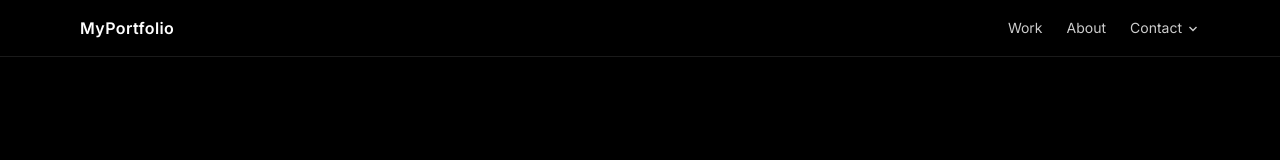
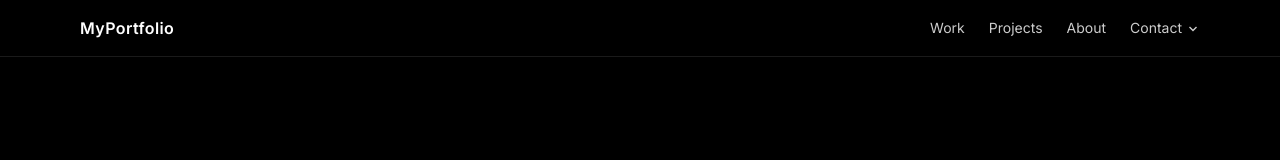
Before and after one commit to atulyasriv/dh-portfolio, a Next.js app: page / in a window 1280 px wide. Shown: the top 160 px of the page. Built offline with nearby package versions, Linux system fonts and the light colour scheme.

Commit message:
Updated portfolio changes

```diff
--- a/src/components/Navbar.tsx
+++ b/src/components/Navbar.tsx
@@ -1,5 +1,6 @@
 "use client";
 
+import { useState } from "react";
 import { motion } from "framer-motion";
 
 export default function Navbar() {
@@ -17,17 +18,24 @@ export default function Navbar() {
           <a href="#work" className="opacity-80 hover:opacity-100">
             Work
           </a>
+
+          {/* ✅ NEW — Projects opens your GitHub */}
+          <a
+            href="https://github.com/atulyasriv"
+            target="_blank"
+            rel="noopener noreferrer"
+            className="opacity-80 hover:opacity-100"
+          >
+            Projects
+          </a>
+
           <a href="#about" className="opacity-80 hover:opacity-100">
             About
           </a>
 
-          {/* Contact dropdown (Gmail + LinkedIn only) */}
+          {/* Contact dropdown stays same */}
           <div className="relative group">
-            <button
-              className="opacity-80 hover:opacity-100 inline-flex items-center gap-1"
-              aria-haspopup="true"
-              aria-expanded="false"
-            >
+            <button className="opacity-80 hover:opacity-100 inline-flex items-center gap-1">
               Contact
               <svg
                 width="14"
@@ -44,29 +52,18 @@ export default function Navbar() {
               </svg>
             </button>
 
-            <div
-              className="absolute right-0 mt-2 w-64 rounded-xl border border-white/10 bg-black/80 backdrop-blur-xl p-2
-                         opacity-0 translate-y-1 pointer-events-none
-                         transition duration-150 ease-out
-                         group-hover:opacity-100 group-hover:translate-y-0 group-hover:pointer-events-auto"
-              role="menu"
-            >
-              {/* Gmail */}
+            <div className="absolute right-0 mt-2 w-64 rounded-xl border border-white/10 bg-black/80 backdrop-blur-xl p-2 opacity-0 translate-y-1 pointer-events-none transition duration-150 ease-out group-hover:opacity-100 group-hover:translate-y-0 group-hover:pointer-events-auto">
               <a
-                href="mailto:atulyasrivastava104@gmail.com?subject=Hello%20Atulya"
+                href="mailto:atulyasrivastava0104@gmail.com"
                 className="block rounded-lg px-4 py-3 hover:bg-white/10"
-                role="menuitem"
               >
                 atulyasrivastava0104@gmail.com
               </a>
-
-              {/* LinkedIn — replace URL with your real profile */}
               <a
                 href="https://www.linkedin.com/in/atulya-srivastava-76969730b/"
                 target="_blank"
                 rel="noopener noreferrer"
                 className="mt-1 block rounded-lg px-4 py-3 hover:bg-white/10"
-                role="menuitem"
               >
                 LinkedIn Profile
               </a>
```
